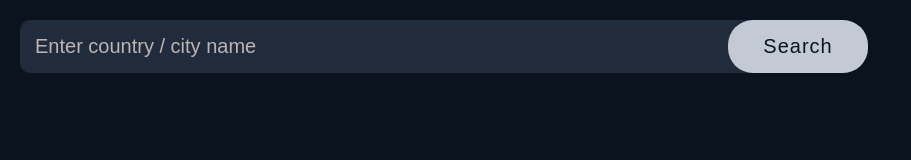
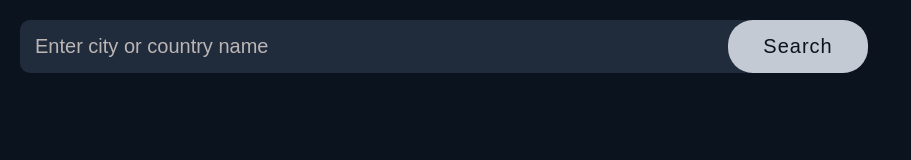
Before and after one commit to AbdulRaufHassan/weatherApp-assignment-react_Js, a React (Vite) app: page / in a window 1280 px wide. Shown: the top 160 px of the page, without its empty margins (0-911 px from the left). Built offline with nearby package versions, Linux system fonts and the light colour scheme; no server answers.

Commit message:
complete

```diff
--- a/src/App.jsx
+++ b/src/App.jsx
@@ -43,7 +43,7 @@ function App() {
           <div>
             <input
               type="text"
-              placeholder="Enter country / city name"
+              placeholder="Enter city or country name"
               value={cityName}
               onChange={(e) => setCityName(e.target.value)}
             />
```
Also changed, not shown: src/main.jsx (+7 -7 lines).
